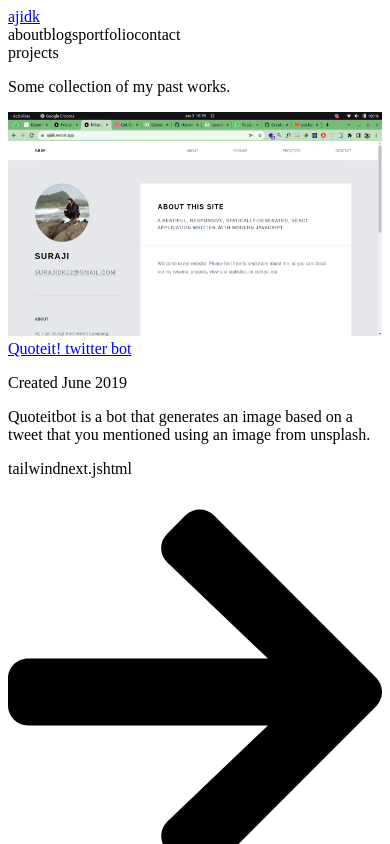
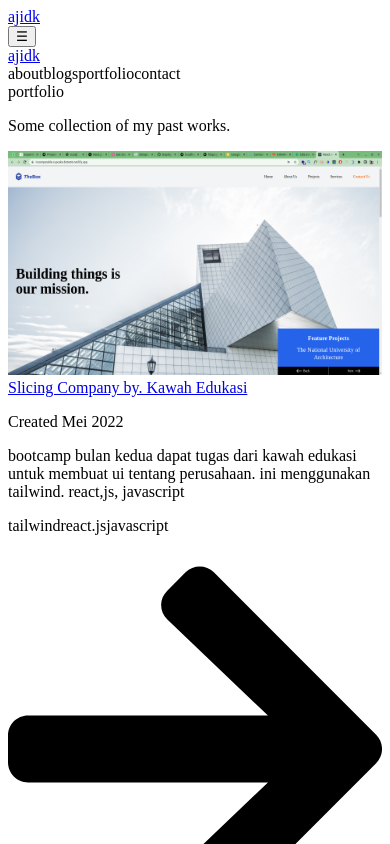
Before and after one commit to ajidk16/suraji.com, a Next.js app: page /portfolio in a window 390 px wide. Shown: the top 844 px of the page. Built offline with nearby package versions, Linux system fonts and the light colour scheme.

Commit message:
responsive mobile

```diff
--- a/assets/images/project/index.js
+++ b/assets/images/project/index.js
@@ -1,3 +1,4 @@
 import portofolio1 from "./portofolio1.png";
+import bootcampMei from "./bootcampMei.png";
 
-export { portofolio1 };
+export { portofolio1, bootcampMei };
--- a/components/Atoms/DataHead.js
+++ b/components/Atoms/DataHead.js
@@ -4,7 +4,7 @@ import React from "react";
 export default function DataHead({ title }) {
   return (
     <Head>
-      <title>{title}</title>
+      <title>{title} | Suraji</title>
       <meta name="description" content="Generated by create next app" />
       <link rel="icon" href="/favicon.ico" />
     </Head>
--- a/components/Atoms/Header.js
+++ b/components/Atoms/Header.js
@@ -3,7 +3,7 @@ import React from "react";
 export default function Header({ title, subtitle }) {
   return (
     <div className="mb-8">
-      <div className="text-4xl md:text-6xl capitalize mb-2">{title}</div>
+      <div className="text-4xl sm:text-5xl capitalize mb-2">{title}</div>
       <p>{subtitle}</p>
     </div>
   );
--- a/components/molecules/Main.js
+++ b/components/molecules/Main.js
@@ -2,12 +2,16 @@ import { format } from "date-fns";
 import React from "react";
 import Menu from "./Menu";
 
-export default function Main({ children }) {
+export default function Main({ height = "sm:h-screen", children }) {
   return (
-    <div className="w-full max-w-5xl mx-auto p-4 text-gray-800 h-screen flex flex-col font-mono">
+    <div
+      className={`w-full max-w-5xl mx-auto text-gray-800 ${height} flex flex-col font-mono`}
+    >
       <Menu />
-      {children}
-      <footer className="text-center mt-auto pt-10">
+      <main className={`flex gap-y-10 flex-col justify-center mt-10 px-5 sm:px-0 ${height} sm:mt-0`}>
+        {children}
+      </main>
+      <footer className="text-center mt-auto pt-10 pb-5">
         <p className="text-gray-600">
           💖 {format(new Date(), "yyyy")} - Suraji 💖
         </p>
--- a/components/molecules/Menu.js
+++ b/components/molecules/Menu.js
@@ -1,6 +1,6 @@
 import Link from "next/link";
 import { useRouter } from "next/router";
-import React from "react";
+import React, { useState } from "react";
 
 export default function Menu() {
   const router = useRouter();
@@ -22,10 +22,54 @@ export default function Menu() {
       title: "contact",
     },
   ];
-
+  const [Menu, setMenu] = useState(false);
+  console.log(Menu);
 
   return (
-    <div className="flex justify-between items-center">
+    <main className="sticky top-0 z-50 bg-white">
+      {Menu === true && (
+        <div className="absolute bg-green-500 w-full h-screen py-2 sm:hidden">
+          <div className="flex justify-between px-5 items-center text-white">
+            <div
+              className={`uppercase font-extrabold text-2xl mr-10`}
+              onClick={() => setMenu(!Menu)}
+            >
+              <Link href="/">ajidk</Link>
+            </div>
+            <button onClick={() => setMenu(!Menu)} className="text-2xl">
+              X
+            </button>
+          </div>
+          <div className="flex justify-center flex-col gap-y-6 items-center h-screen">
+            {menus.map((menu, index) => {
+              const isActive = menu.exact
+                ? menu.link === router.asPath
+                : router.asPath.startsWith(menu.link);
+
+              return (
+                <div
+                  key={index}
+                  className={`capitalize text-xl ${
+                    isActive ? "text-black" : "text-white"
+                  }`}
+                  onClick={() => setMenu(!Menu)}
+                >
+                  <Link href={menu.link}>{menu.title}</Link>
+                </div>
+              );
+            })}
+          </div>
+        </div>
+      )}
+      <div className="flex justify-between py-2 sm:hidden px-5 items-center">
+        <div className={`uppercase font-extrabold text-2xl mr-10`}>
+          <Link href="/">ajidk</Link>
+        </div>
+        <button onClick={() => setMenu(!Menu)} className="text-3xl">
+          ☰
+        </button>
+      </div>
+      <div className="hidden sm:flex justify-between items-center">
         <span className="uppercase text-base font-extrabold mr-10">
           <Link href="/">ajidk</Link>
         </span>
@@ -34,10 +78,13 @@ export default function Menu() {
             const isActive = menu.exact
               ? menu.link === router.asPath
               : router.asPath.startsWith(menu.link);
-            console.log(isActive);
             return (
               <Link href={menu.link} key={index}>
-              <span className={`capitalize my-3 text-sm py-2 px-5 hover:rounded-md hover:bg-green-500 ${isActive?'bg-green-500 rounded-md text-white':null} hover:text-white cursor-pointer`}>
+                <span
+                  className={`capitalize my-3 text-sm py-2 px-5 hover:rounded-md hover:bg-green-500 ${
+                    isActive ? "bg-green-500 rounded-md text-white" : null
+                  } hover:text-white cursor-pointer`}
+                >
                   {menu.title}
                 </span>
               </Link>
@@ -45,5 +92,6 @@ export default function Menu() {
           })}
         </div>
       </div>
+    </main>
   );
 }
--- a/components/molecules/Skill.js
+++ b/components/molecules/Skill.js
@@ -3,7 +3,7 @@ import React from "react";
 export default function Skill({ background = "bg-gray-300", title }) {
   return (
     <span
-      className={`rounded-sm text-xs uppercase px-1 font-bold ${background}`}
+      className={`rounded-sm text-xs uppercase text-white px-1 font-bold ${background}`}
     >
       {title}
     </span>
--- a/pages/blogs/[slug].js
+++ b/pages/blogs/[slug].js
@@ -13,8 +13,8 @@ export default function Blog({ blog }) {
   return (
     <div className="w-full max-w-5xl mx-auto">
       <Menu />
-      <div className="flex flex-col">
-        <div className="text-4xl md:text-6xl hover:underline">
+      <div className="flex flex-col px-5 sm:px-0 mt-7">
+        <div className="text-4xl sm:text-6xl hover:underline">
           <Link href={`${encodeURIComponent(blog.slug)}/`}>{blog.title}</Link>
         </div>
         <p className="mt-4">{blog.excerpt}</p>
--- a/pages/blogs/index.js
+++ b/pages/blogs/index.js
@@ -2,18 +2,22 @@ import { format, parseISO } from "date-fns";
 import Image from "next/image";
 import Link from "next/link";
 import { DataHead, Header } from "../../components/Atoms";
-import { Main } from "../../components/molecules";
+import { Main, Menu } from "../../components/molecules";
 import { getAllBlogs } from "../../lib/blogs";
 
 export default function index({ allPosts }) {
   return (
-    <Main>
+    <div
+      className={`w-full max-w-5xl mx-auto text-gray-800 flex flex-col font-mono`}
+    >
       <DataHead title="Blogs | Suraji" />
+      <Menu />
+      <main className="px-5 sm:px-0 mt-7">
         <Header
           title="blogs"
           subtitle="Some tech stuff and my random thoughts."
         />
-      <div className="grid grid-cols-3 gap-4">
+        <div className="grid grid-cols-1 sm:grid-cols-3 gap-4">
           {allPosts.map((blog, index) => {
             const { coverImage, excerpt, title, date, slug } = blog;
 
@@ -25,7 +29,7 @@ export default function index({ allPosts }) {
                 <Link href={`/blogs/${encodeURIComponent(slug)}`}>
                   <div>
                     <Image
-                    src={coverImage || ''}
+                      src={coverImage || ""}
                       alt={title}
                       width={500}
                       height={400}
@@ -49,7 +53,13 @@ export default function index({ allPosts }) {
             );
           })}
         </div>
-    </Main>
+      </main>
+      <footer className="text-center mt-auto pt-10 pb-5">
+        <p className="text-gray-600">
+          💖 {format(new Date(), "yyyy")} - Suraji 💖
+        </p>
+      </footer>
+    </div>
   );
 }
 
--- a/pages/portfolio.js
+++ b/pages/portfolio.js
@@ -1,6 +1,6 @@
 /* eslint-disable @next/next/no-img-element */
 import Image from "next/image";
-import { portofolio1 } from "../assets";
+import { bootcampMei, portofolio1 } from "../assets";
 import { IcPanah, IcSource } from "../assets/icons";
 import { DataHead, Header } from "../components/Atoms";
 import { Main } from "../components/molecules";
@@ -9,23 +9,46 @@ import Skill from "../components/molecules/Skill";
 export default function Projects() {
   const projects = [
     {
-      img: portofolio1,
-      title: "Quoteit! twitter bot",
-      date: "June 2019",
+      img: bootcampMei,
+      title: "Slicing Company by. Kawah Edukasi",
+      date: "Mei 2022",
       content:
-        "Quoteitbot is a bot that generates an image based on a tweet that you mentioned using an image from unsplash.",
+        "bootcamp bulan kedua dapat tugas dari kawah edukasi untuk membuat ui tentang perusahaan. ini menggunakan tailwind. react,js, javascript",
       skill: [
         {
           title: "tailwind",
           background: "bg-[#38BDF8]",
         },
         {
-          title: "next.js",
-          background: "bg-white",
+          title: "react.js",
+          background: "bg-[#61DAFB]",
         },
         {
-          title: "html",
-          // background: "",
+          title: "javascript",
+          background: "bg-[#FCDC00]",
+        },
+      ],
+      linkVisit: "https://ajidk.vercel.app/",
+      linkSource: "",
+    },
+    {
+      img: bootcampMei,
+      title: "Slicing Company by. Kawah Edukasi",
+      date: "Mei 2022",
+      content:
+        "bootcamp bulan kedua dapat tugas dari kawah edukasi untuk membuat ui tentang perusahaan. ini menggunakan tailwind. react,js, javascript",
+      skill: [
+        {
+          title: "tailwind",
+          background: "bg-[#38BDF8]",
+        },
+        {
+          title: "react.js",
+          background: "bg-[#61DAFB]",
+        },
+        {
+          title: "javascript",
+          background: "bg-[#FCDC00]",
         },
       ],
       linkVisit: "https://ajidk.vercel.app/",
@@ -47,7 +70,7 @@ export default function Projects() {
           background: "bg-black text-white",
         },
         {
-          title: "react",
+          title: "react.js",
           background: "bg-[#61DAFB]",
         },
       ],
@@ -56,16 +79,20 @@ export default function Projects() {
     },
   ];
   return (
-    <Main>
-      <DataHead title="Project | Suraji" />
-      <Header title="projects" subtitle="Some collection of my past works." />
+    <Main height="h-auto">
+      <DataHead title="Portfolio | Suraji" />
+      <main className="mt-7">
+        <Header
+          title="portfolio"
+          subtitle="Some collection of my past works."
+        />
         {projects.map((project, index) => {
           return (
             <div
               key={index}
-            className="grid grid-cols-2 border-2 border-dashed rounded border-gray-200 items-center mb-4"
+              className="grid sm:grid-cols-2 border-2 border-dashed rounded border-gray-200 items-center mb-4 gap-y-4"
             >
-            <div>
+              <div className="justify-center flex sm:block">
                 <Image
                   src={project.img}
                   alt="random"
@@ -119,6 +146,7 @@ export default function Projects() {
             </div>
           );
         })}
+      </main>
     </Main>
   );
 }
```
Also changed, not shown: pages/about.js (+9 -9 lines), pages/contact.js (+8 -27 lines), pages/index.js (+7 -8 lines), assets/images/project/bootcampMei.png (added). Lines whose indentation alone changed are shown as unchanged.
